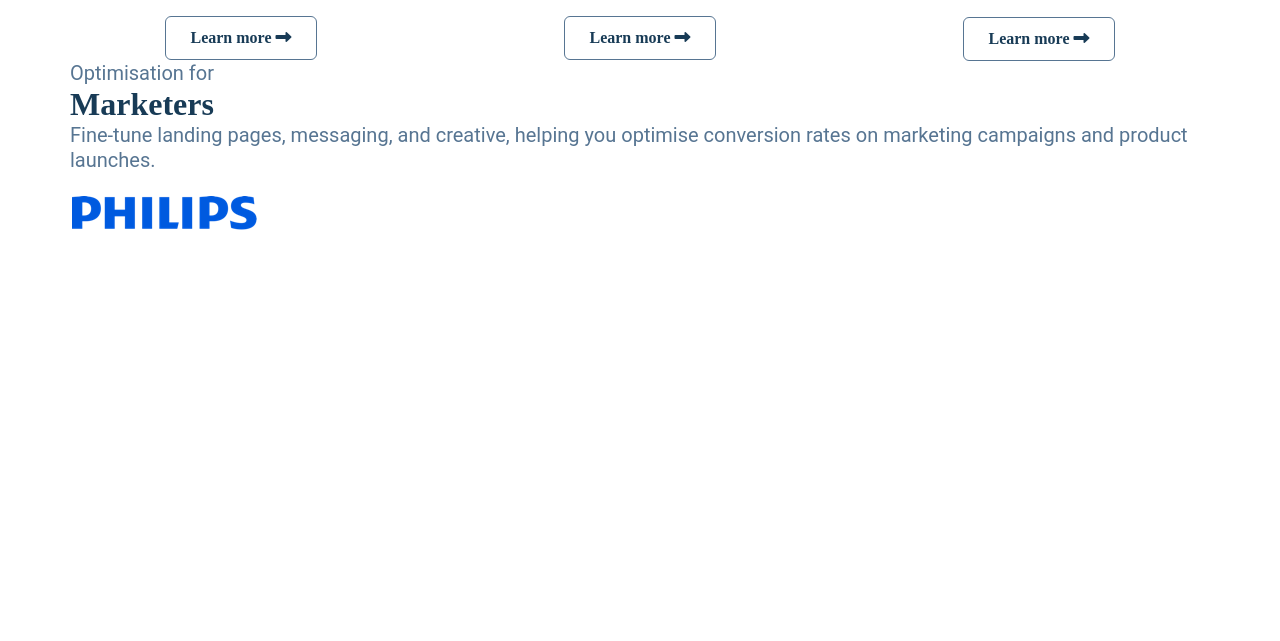
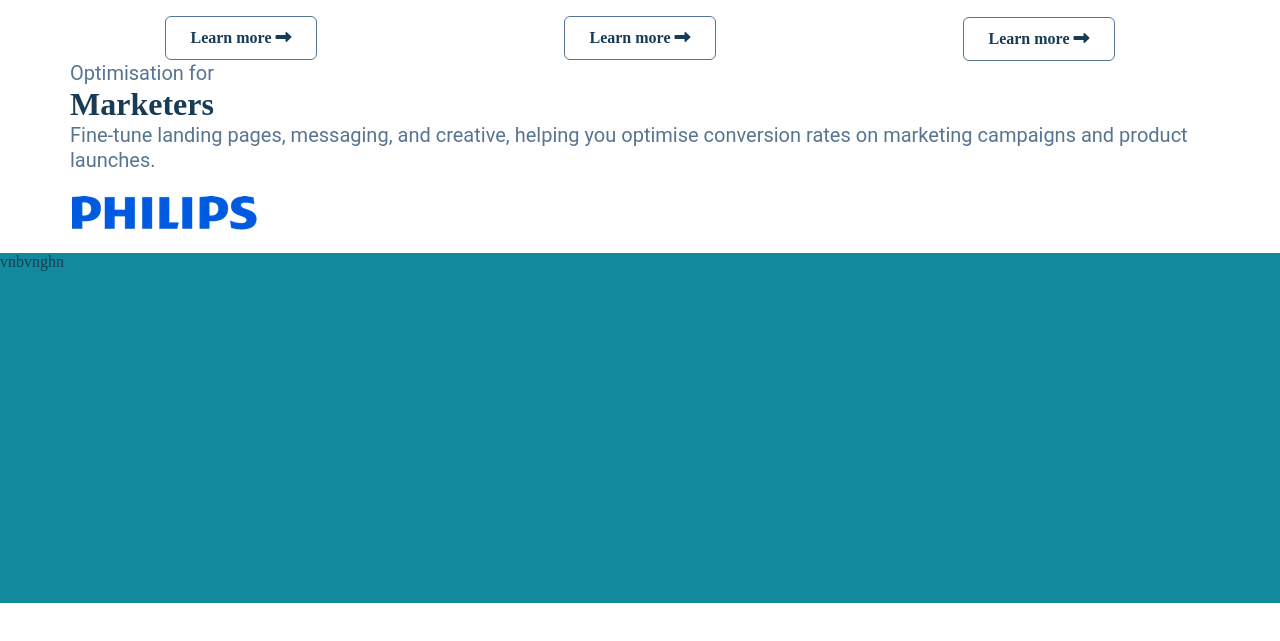
Before and after one commit to ankitgulshan24/raunak, a plain HTML site: page index.html in a window 1280 px wide. Shown: the part 1425-2066 px from the top of the page. Drawn offline with Linux system fonts and the light colour scheme.

Commit message:
box2 is added

```diff
--- a/index.html
+++ b/index.html
@@ -135,7 +135,17 @@
     <div class="subfooter"> </div>
 
 
+    <div class="box2">
+        vnbvnghn
+   </div>
+
+
     <div class="spacer" style="height: 100vh;"></div>
+
+
+
+
+
 
 
 
--- a/style.css
+++ b/style.css
@@ -186,3 +186,9 @@ header{
     max-width: 30%;
     text-align: center;
 }
+
+.box2{
+    background-color: #118A9E;
+    height: 350px;
+
+}
```
